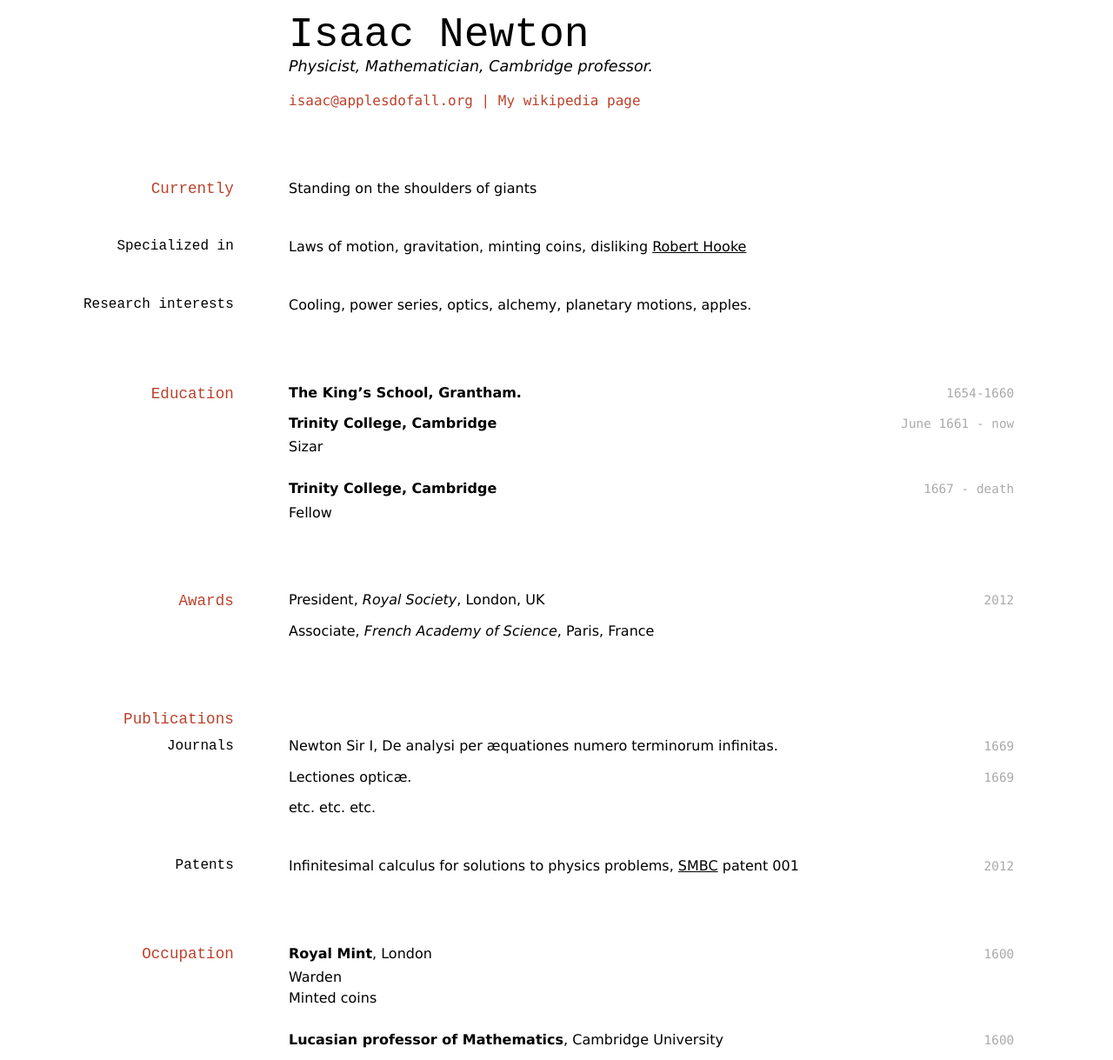
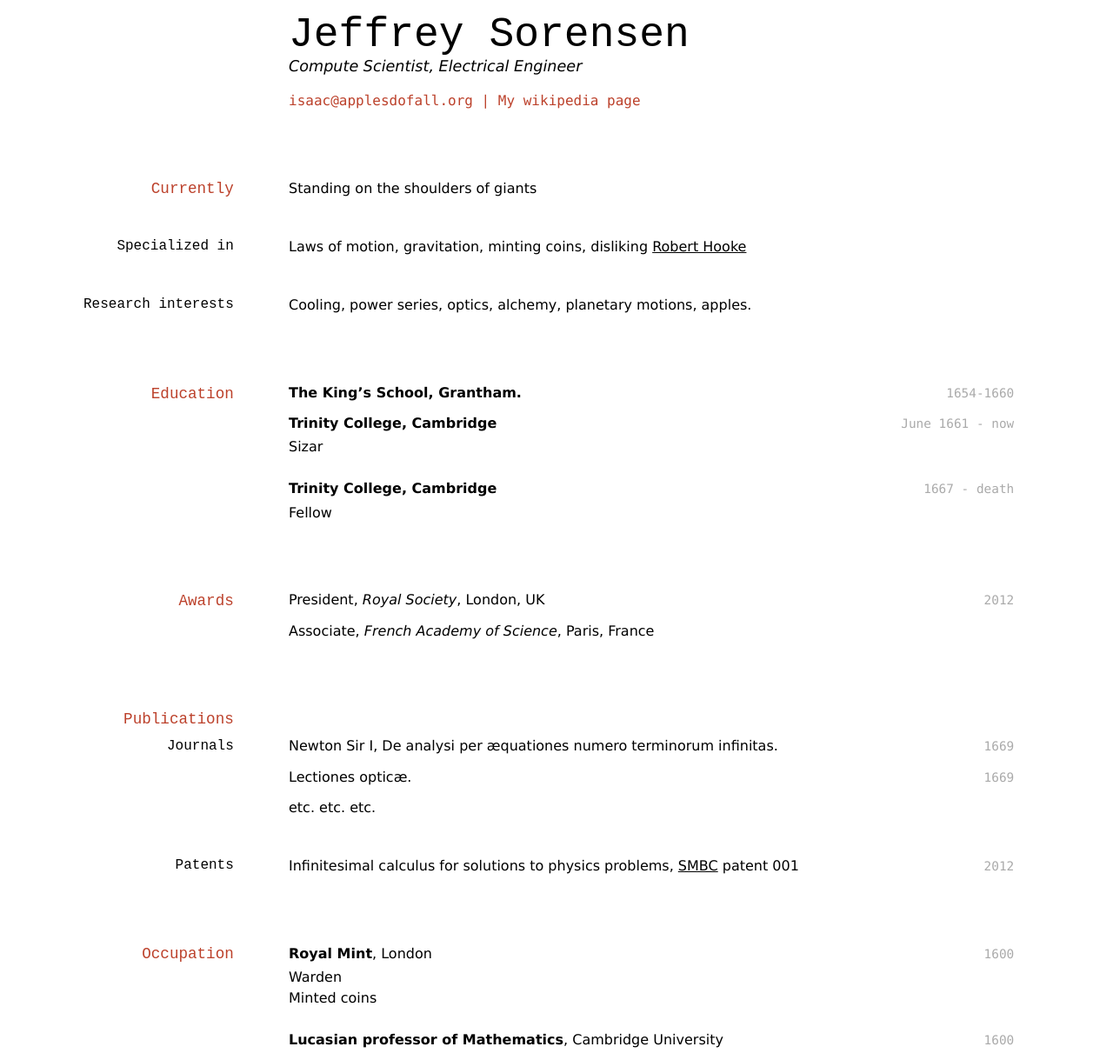
Before and after one commit to sorensenjs/sorensenjs.github.io, a Jekyll site: the page built from cv.md, in a window 1280 px wide. Shown: the whole page at 87% size. Built offline with Jekyll 4.4.1, drawn with Linux system fonts in a browser that asks for light colours.

Commit message:
Update cv.md

```diff
--- a/cv.md
+++ b/cv.md
@@ -1,9 +1,9 @@
 ---
 layout: cv
-title: Isaac Newtons's CV
+title: CV
 ---
-# Isaac Newton
-Physicist, Mathematician, Cambridge professor.
+# Jeffrey Sorensen
+Compute Scientist, Electrical Engineer
 
 <div id="webaddress">
 <a href="isaac@applesdofall.org">isaac@applesdofall.org</a>
```
